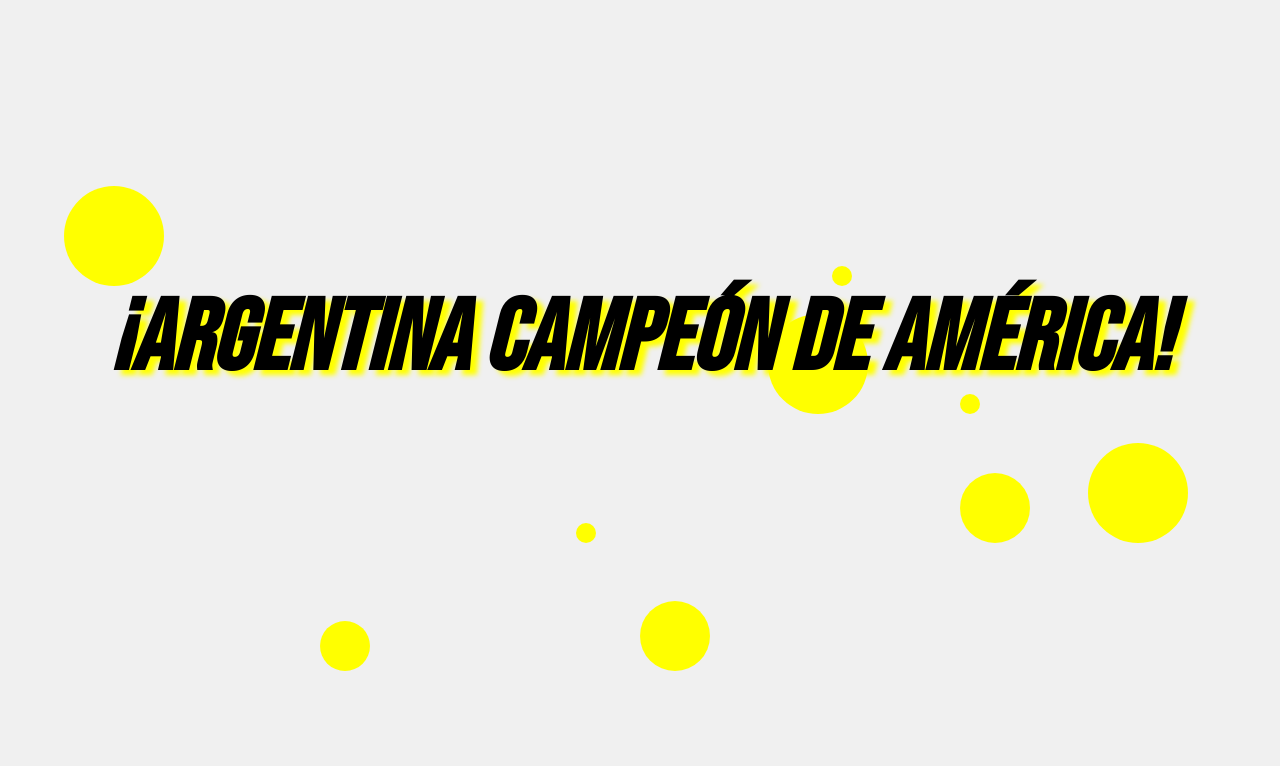
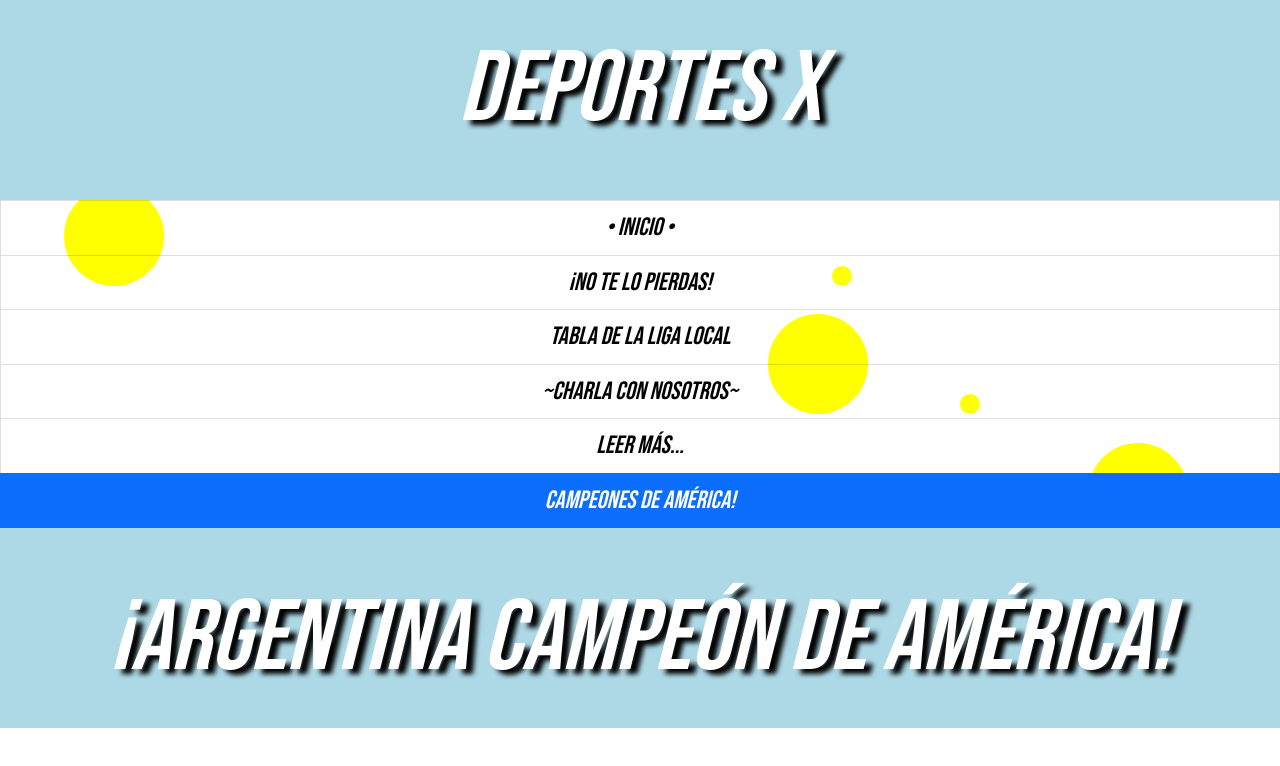
Before and after one commit to Lautaro624/Repository-2, a website: page pages/Sección6.html in a window 1280 px wide. Drawn offline with nearby package versions, Linux system fonts and the light colour scheme.

Commit message:
nueva seccion 6

```diff
--- a/pages/Sección6.html
+++ b/pages/Sección6.html
@@ -4,14 +4,35 @@
     <meta charset="UTF-8">
     <meta http-equiv="X-UA-Compatible" content="IE=edge">
     <meta name="viewport" content="width=device-width, initial-scale=1.0">
-    <link rel="stylesheet" href="../css/pruebacss.css">
     <link rel="preconnect" href="https://fonts.googleapis.com">
     <link rel="preconnect" href="https://fonts.gstatic.com" crossorigin>
     <link href="https://fonts.googleapis.com/css2?family=Bebas+Neue&display=swap" rel="stylesheet">
+    <link rel="stylesheet" href="../css/pruebacss.css">
+    <link href="https://cdn.jsdelivr.net/npm/bootstrap@5.1.3/dist/css/bootstrap.min.css" rel="stylesheet" integrity="sha384-1BmE4kWBq78iYhFldvKuhfTAU6auU8tT94WrHftjDbrCEXSU1oBoqyl2QvZ6jIW3" crossorigin="anonymous">
     <title>Document</title>
 </head>
-<body class="contenedor-header">
 
+
+<body>
+    <header class="header-seccion6">
+        <h1 class="h1-seccion6"> Deportes x</h1>
+    </header>
+    <nav>
+        <div class="list-group-6">
+            <a href="../index.html" class="list-group-item list-group-item-action">
+              • Inicio • </a>
+            <a href="Sección2.html" class="list-group-item list-group-item-action">¡No te lo pierdas!</a>
+            <a href="Sección3.html" class="list-group-item list-group-item-action">Tabla de la Liga Local</a>
+            <a href="Sección4.html" class="list-group-item list-group-item-action">~Charla con Nosotros~</a>
+            <a href="Sección5.html" class="list-group-item list-group-item-action" aria-current="true">Leer Más...</a>
+            <a href="Sección5.html" class="list-group-item list-group-item-action active" aria-current="true">Campeones de América!</a>
+        </div>
+    </nav>
+    <div class="contenedor-bandera">
+        <h1 class="seccion6"> ¡Argentina campeón de América!</h1>
+    </div>
+    <main>
+        <div class="conetendor-header">
             <div class="fondo-animado">
                 <span class="uno delay-1"></span>
                 <span class="dos delay-4"></span>
@@ -28,8 +49,12 @@
                 <span class="tres delay-6"></span>
                 <span class="cuatro delay-3"></span>
             </div>
-    <h1 class="seccion6"> ¡Argentina campeón de América!</h1>
+        </div>
 
+    </main>
+
+
+    <script src="https://cdn.jsdelivr.net/npm/bootstrap@5.1.3/dist/js/bootstrap.bundle.min.js" integrity="sha384-ka7Sk0Gln4gmtz2MlQnikT1wXgYsOg+OMhuP+IlRH9sENBO0LRn5q+8nbTov4+1p" crossorigin="anonymous"></script>
 
 </body>
 
--- a/scss/_main.scss
+++ b/scss/_main.scss
@@ -347,7 +347,7 @@ textarea {
 /*Sección 6*/
 
 .contenedor-header {
-    background-image: url(public/bandera-argentina.jpg);
+    background-image: url(../public/bandera-argentina.jpg);
     background-size:1000px;
 
 }
@@ -500,11 +500,63 @@ span.delay-7 {
 
 .seccion6 {
     display: flex;
+    align-items: center;
     justify-content: center;
-    margin-top: 250px;
     font-family: 'Bebas Neue', cursive;
     font-size: 100px;
     font-style: italic;
-    text-shadow: 7px 5px 5px yellow;
-    color: black;
+    text-shadow: 7px 5px 5px black;
+    color: white;
+    align-content: center;
+    padding-top: 30px;
+    padding-left: 10px;
+    padding-right: 10px;
 }
+
+.list-group-6 {
+    background-color: transparent;
+
+    a {
+        display: flex;
+        color: black;
+        font-family: 'Bebas Neue', cursive;
+        font-style: italic;
+        justify-content: center;
+        font-size: 25px;
+        background-color: transparent;
+    }
+}
+
+.contenedor-bandera {
+    display: flex;
+    height: 200px;
+    width: 100%;
+    background-color: lightblue;
+    text-align: center;
+    align-items: center;
+    justify-content: center;
+
+
+
+
+
+}
+
+.header-seccion6 {
+    background-color: lightblue;
+}
+
+.h1-seccion6 {
+    display: flex;
+    align-items: center;
+    justify-content: center;
+    font-family: 'Bebas Neue', cursive;
+    font-size: 100px;
+    font-style: italic;
+    text-shadow: 7px 5px 5px black;
+    color: white;
+    align-content: center;
+    padding-top: 30px;
+    padding-left: 10px;
+    padding-right: 10px;
+}
```
Also changed, not shown: css/pruebacss.css, public/bandera-argentina.jpg (added). Lines whose indentation alone changed are shown as unchanged.
